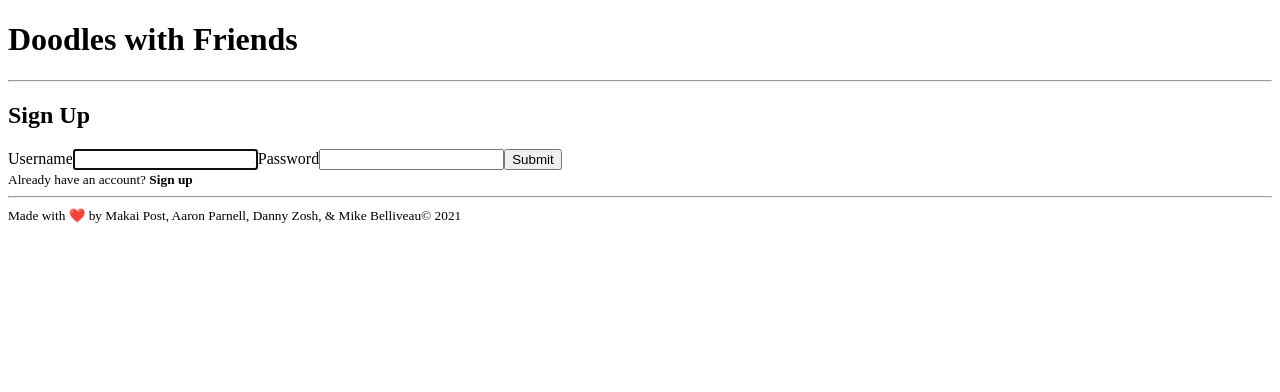
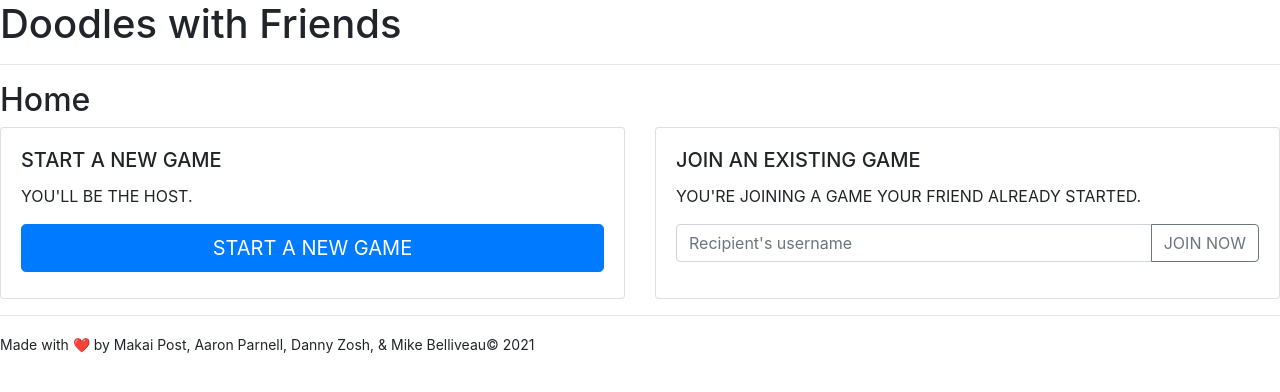
Before and after one commit to ToMakPo/Doodles-with-Friends, a React (Create React App) app in the folder client/: page / in a window 1280 px wide. Shown: the top 392 px of the page. Built offline with nearby package versions, Linux system fonts and the light colour scheme.

Commit message:
added home page, removed components i wrote earlier

```diff
--- a/client/package.json
+++ b/client/package.json
@@ -3,6 +3,7 @@
   "version": "0.1.0",
   "private": true,
   "dependencies": {
+    "bootstrap": "^4.6.0",
     "react": "^17.0.1",
     "react-dom": "^17.0.1",
     "react-router-dom": "^5.2.0",
--- a/client/src/App.js
+++ b/client/src/App.js
@@ -10,6 +10,7 @@ import ActiveGame from './pages/ActiveGame'
 import ScoreBoard from './pages/ScoreBoard'
 import ActiveUserContext from './utils/ActiveUserContext'
 import PageNotFound from './pages/PageNotFound'
+import "./styles/palette.css"
 
 const App = () => {
 	const [activeUser, setActiveUser] = useState(null)
@@ -24,6 +25,7 @@ const App = () => {
 
 			{
 				// If the user is not logged in, then direct the user to the login page. Other wise, take them to the page requested page.
+				true ? <Home/>:
 				activeUser === null ? (
 					loginDisplay
 						? <Login {...{logUserIn, setLoginDisplay}}/>
--- a/client/src/components/template/index.js
+++ /dev/null
@@ -1,2 +0,0 @@
-import React from 'react';
-import "./style.css";
--- a/client/src/components/template/style.css
+++ /dev/null
@@ -1,10 +0,0 @@
-:root{
-    --spaceCadet: #2B2D42;
-    --cinnabar:#db4c40;
-    --middleYellow: #f7e733;
-    --cultured: #f7f7f9;
-    --mediumAquamarine: #41e2ba;
-    --xanadu: #7e8d85;
-    --celadonBlue: #337ca0;
-    --aeroBlue: #337ca0;
-  }
--- a/client/src/index.js
+++ b/client/src/index.js
@@ -1,4 +1,5 @@
 import ReactDOM from 'react-dom'
 import App from './App'
+import 'bootstrap/dist/css/bootstrap.min.css';
 
 ReactDOM.render(<App />, document.getElementById('root'))
--- a/client/src/pages/Home.js
+++ b/client/src/pages/Home.js
@@ -1,7 +1,40 @@
+import '../styles/palette.css'
+import '../styles/Home.css'
+
 const Home = () => {
     return (
         <main>
             <h2>Home</h2>
+
+            <div class="card-deck">
+                <div class="card">
+
+                    <div class="card-body">
+                    <h5 class="card-title">START A NEW GAME</h5>
+                    <p class="card-text">YOU'LL BE THE HOST.</p>
+                    <button type="button" class="btn btn-primary btn-lg btn-block">START A NEW GAME</button>
+                    </div>
+                </div>
+                <div class="card">
+
+                    <div class="card-body">
+                    <h5 class="card-title">JOIN AN EXISTING GAME</h5>
+                    <p class="card-text">YOU'RE JOINING A GAME YOUR FRIEND ALREADY STARTED.</p>
+                    <div class="input-group mb-3">
+                        <input type="text" class="form-control" placeholder="Recipient's username" aria-label="Recipient's username" aria-describedby="basic-addon2"/>
+                        <div class="input-group-append">
+                            <button class="btn btn-outline-secondary" type="button">JOIN NOW</button>
+                        </div>
+                        </div>
+                    </div>
+                </div>
+
+</div>
+
+
+
+
+
         </main>
     )
 }
```
Also changed, not shown: client/src/components/LoginForm.js (renamed from client/src/components/inputForm/index.js, +4 -3 lines), client/src/styles/Home.css (added), client/src/styles/palette.css (renamed from client/src/components/inputForm/style.css), 1 other file (tests, documents, lock files or other folders).
